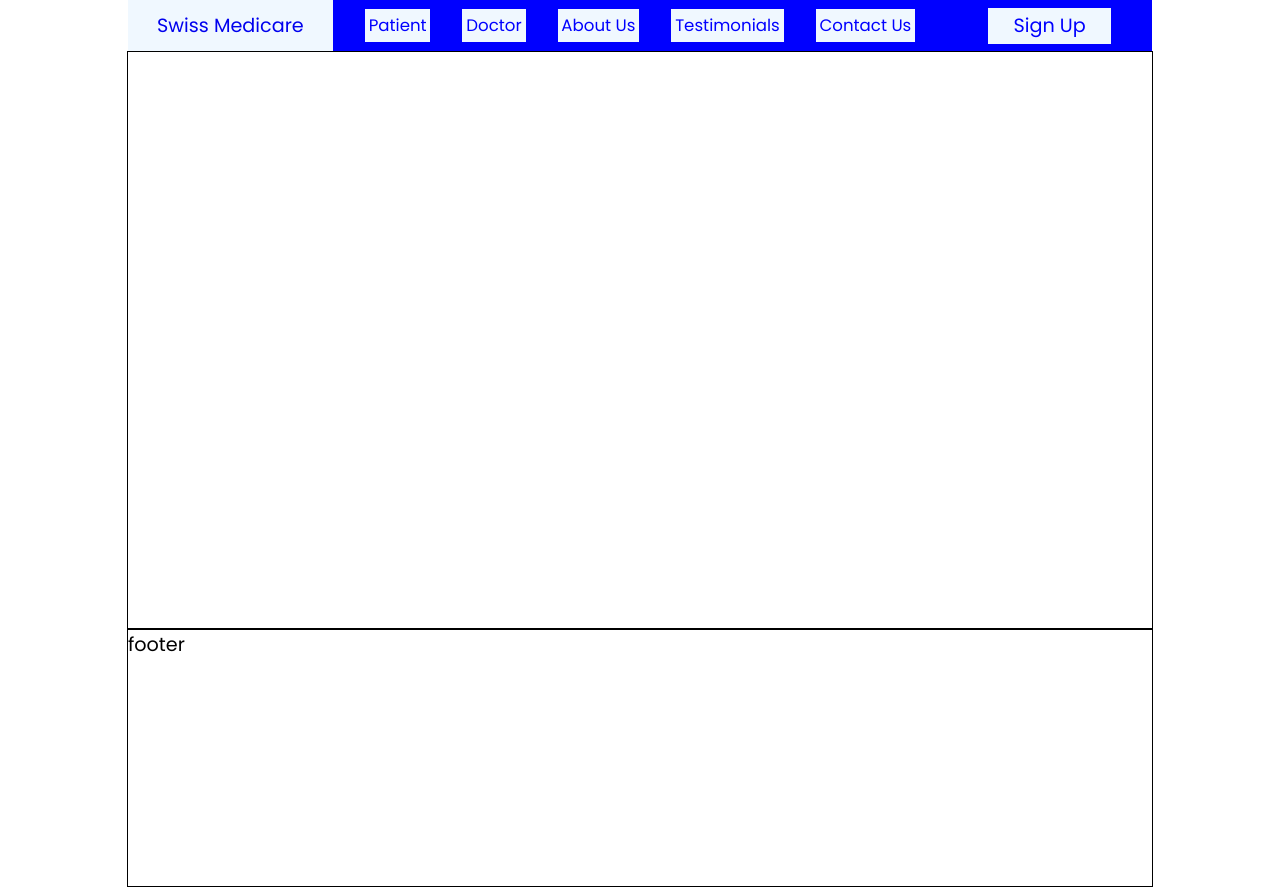
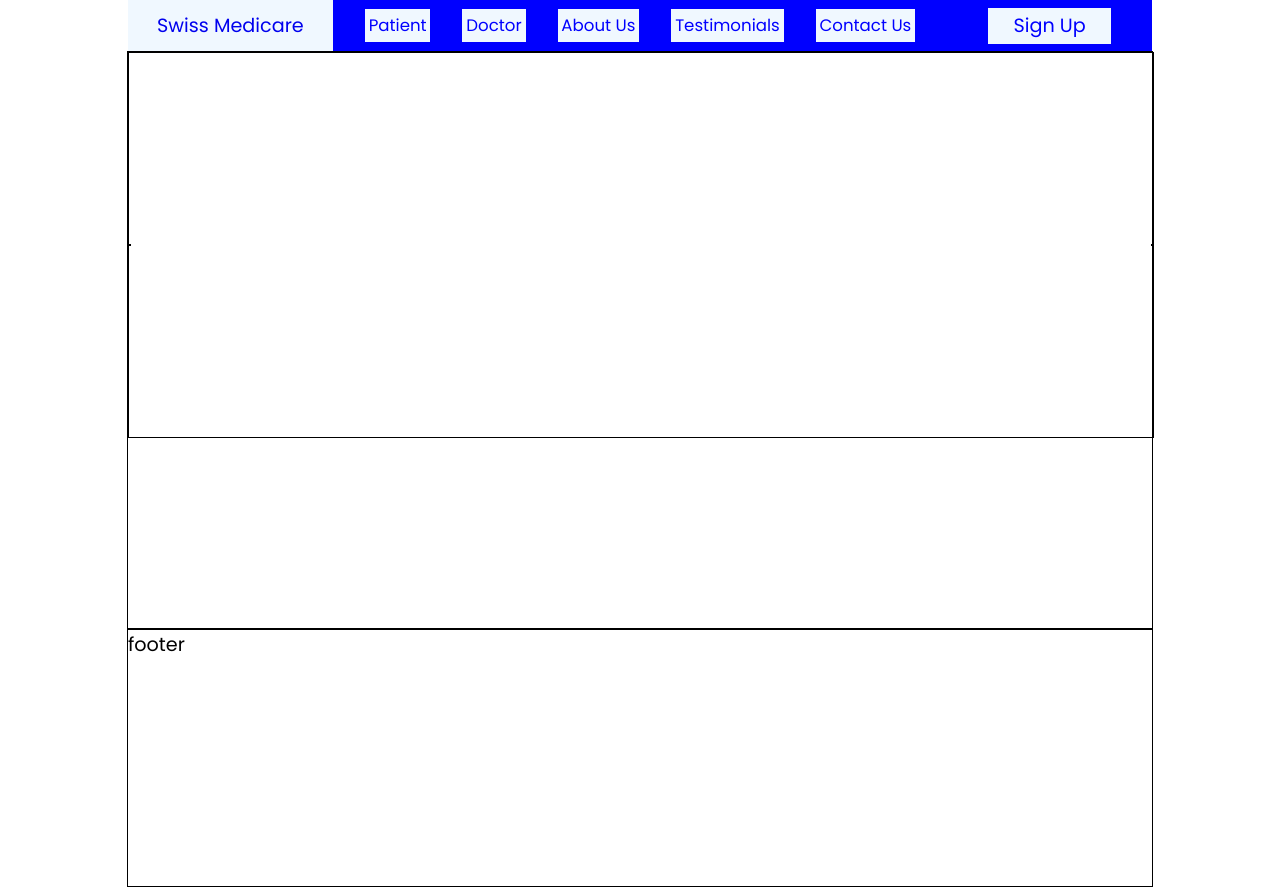
Before and after one commit to MokuaEnock/swiss, a React (Create React App) app: page / in a window 1280 px wide. Built offline with nearby package versions, Linux system fonts and the light colour scheme.

Commit message:
add default section for main section

```diff
--- a/src/components/home/home.css
+++ b/src/components/home/home.css
@@ -0,0 +1,13 @@
+.main-section {
+  width: 100%;
+  height: 30vw;
+  border: thin solid black;
+  display: flex;
+  flex-direction: row;
+  align-items: center;
+  justify-content: space-between;
+}
+
+.main-section * {
+  border: thin solid black;
+}
--- a/src/components/home/mainsection.js
+++ b/src/components/home/mainsection.js
@@ -1,3 +1,10 @@
+import "./home.css";
+
 export default function MainSection() {
-  return <section></section>;
+  return (
+    <section className="main-section">
+      <div className="main-section-cont"></div>
+      <div className="main-section-cont"></div>
+    </section>
+  );
 }
```
